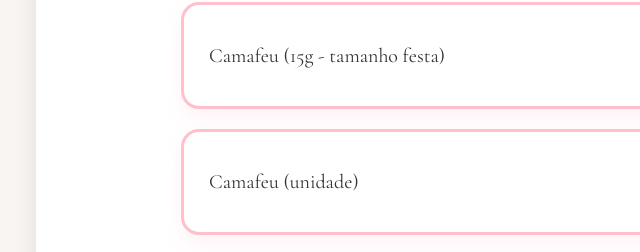
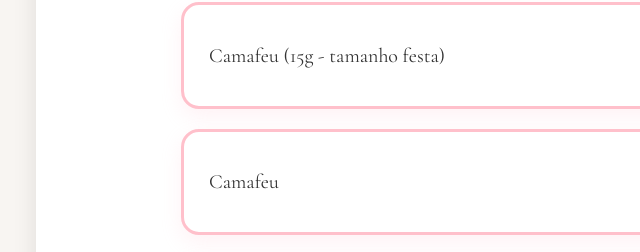
Before and after one commit to AnnaKAntonio/Cardapio, a plain HTML site: page index.html in a window 1280 px wide. Shown: the part 664-916 px from the top of the page, 84-724 px from the left. Drawn offline with nearby package versions, Linux system fonts and the light colour scheme.

Commit message:
Update index.html

```diff
--- a/index.html
+++ b/index.html
@@ -30,7 +30,7 @@
             <h2>Doces</h2>
             <ul>
                 <li>Camafeu (15g - tamanho festa) <span class="preco">R$ 130,00 o cento</span></li>
-                <li>Camafeu (unidade) <span class="preco">R$ 3,50 Unidade</span></li>
+                <li>Camafeu <span class="preco">R$ 3,50 Unidade</span></li>
                 <li>Bolo no pote 200g (sabores variados) <span class="preco">R$ 10,00 Unidade</span></li>
                 <li>Tortinha (sabores variados) <span class="preco">R$ 8,00 Unidade</span></li>
             </ul>
```
